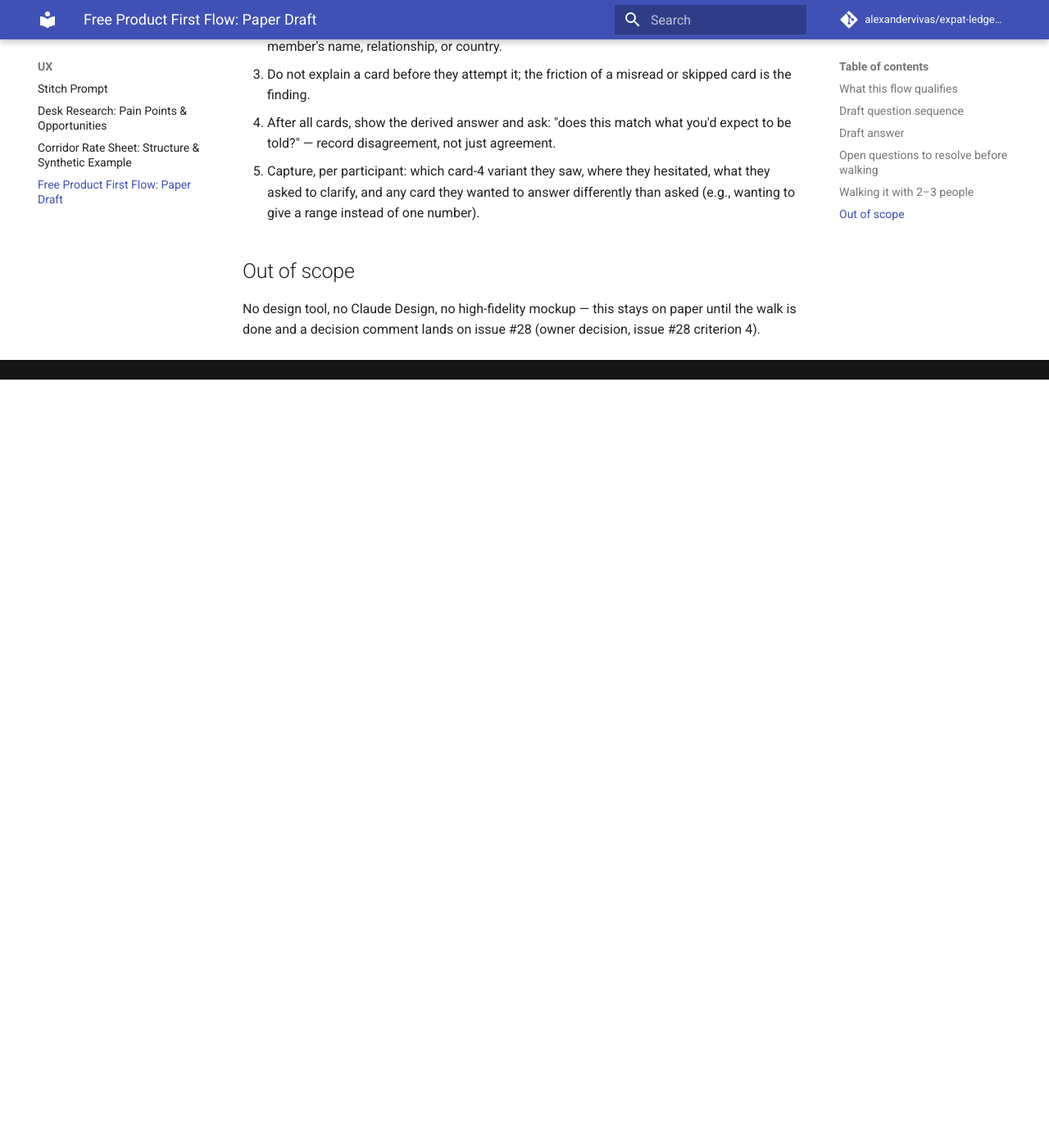
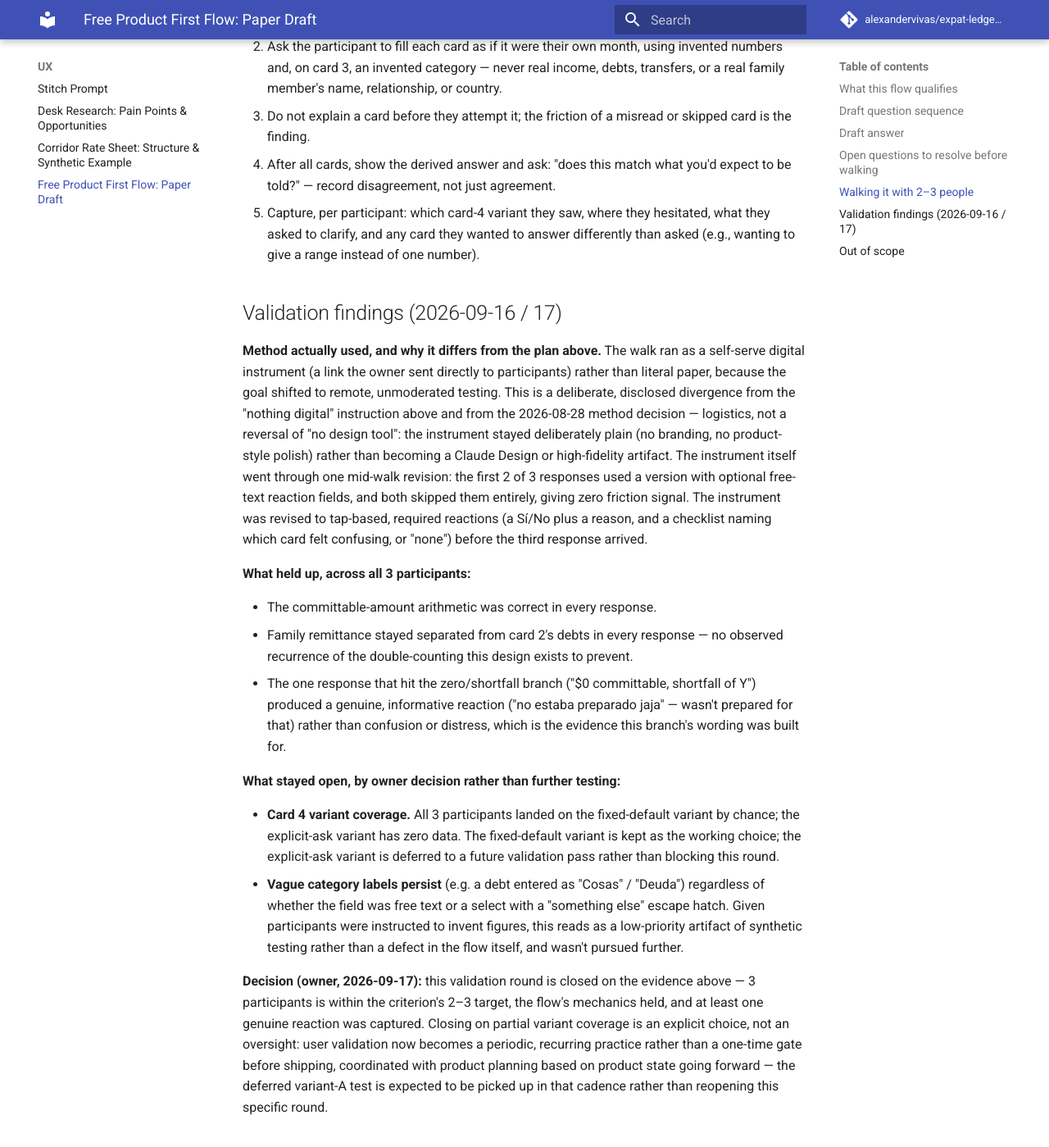
Before and after one commit to alexandervivas/expat-ledger-docs, an MkDocs documentation site: the page built from docs/ux/free-product-first-flow-draft.md, in a window 1280 px wide and 1400 px high, scrolled down 2992 px. Shown: the whole window at 82% size. Built offline with MkDocs 1.6.1 and Material for MkDocs 9.7.7, drawn with Linux system fonts in a browser that asks for light colours; comment, search, counter and statistics services are not loaded; before the commit the page ends 3455 px from its top, so only the background shows below that; some of the changed text lies outside the part shown.

Commit message:
docs(ux): record the first-flow walk's validation findings
3 people walked the qualifying flow (synthetic data) via a self-serve
digital instrument rather than literal paper — a disclosed divergence
from the original "nothing digital" method, done for remote/unmoderated
logistics. Records what held (arithmetic, no double-counting, a
genuine reaction on the shortfall branch), what stayed open by owner
decision (card-4 variant A untested), and the owner's 2026-09-17 call
to close this validation round and move to periodic post-launch
validation instead of chasing full coverage now.

Refs #28

Co-Authored-By: Claude Sonnet 5 <noreply@anthropic.com>
Claude-Session: https://claude.ai/code/session_01WDJQH4a1zAPHUH5bY8xLax

```diff
--- a/docs/ux/free-product-first-flow-draft.md
+++ b/docs/ux/free-product-first-flow-draft.md
@@ -5,7 +5,7 @@
 | **Lane** | UX - Design & Research |
 | **Source issue** | [expat-ledger-docs#28](https://github.com/alexandervivas/expat-ledger-docs/issues/28) |
 | **Method** | Interface first, services after (walk decision 2026-08-28): the flow is defined on paper before any design tool or code. |
-| **Status** | **Unvalidated draft.** This page is a starting point for the owner to revise on paper and then walk with 2–3 people — it is not the validated flow, and it does not by itself satisfy issue #28's acceptance criteria. |
+| **Status** | **Provisionally validated (2026-09-17).** Walked with 3 people, synthetic data, via a self-serve digital instrument rather than literal paper — see [Validation findings](#validation-findings-2026-09-16-17) below for what changed, what held, and what the owner explicitly left open. |
 | **Feeds** | The owner's paper walk (issue #28); the real-spreadsheet design (issue #39, open questions still unanswered there); user-zero validation (issue #29) |
 
 > **Synthetic data only.** Any example numbers below are invented for
@@ -99,8 +99,12 @@ These mirror the open questions still unanswered on issue #39, since both
 issues describe the same qualifying flow from different lanes. (Currency
 combination is not on this list — it's decided; see Draft answer above.)
 
-1. Whether the safety-margin card is asked explicitly or defaulted, and if
-   defaulted, what the default is and how it is disclosed.
+1. ~~Whether the safety-margin card is asked explicitly or defaulted, and if
+   defaulted, what the default is and how it is disclosed.~~ **Resolved
+   for now (2026-09-17):** all 3 walk participants landed on the
+   fixed-default variant (10%, disclosed before the buffer is applied);
+   the explicit-ask variant went untested by chance, not by decision — see
+   [Validation findings](#validation-findings-2026-09-16-17).
 2. Whether irregular or variable income (freelance, tips) is asked as a
    single figure or as a range.
 3. The precise wording of "family obligation" in the language the
@@ -126,6 +130,58 @@ combination is not on this list — it's decided; see Draft answer above.)
    answer differently than asked (e.g., wanting to give a range instead of
    one number).
 
+## Validation findings (2026-09-16 / 17)
+
+**Method actually used, and why it differs from the plan above.** The
+walk ran as a self-serve digital instrument (a link the owner sent
+directly to participants) rather than literal paper, because the goal
+shifted to remote, unmoderated testing. This is a deliberate, disclosed
+divergence from the "nothing digital" instruction above and from the
+2026-08-28 method decision — logistics, not a reversal of "no design
+tool": the instrument stayed deliberately plain (no branding, no
+product-style polish) rather than becoming a Claude Design or
+high-fidelity artifact. The instrument itself went through one
+mid-walk revision: the first 2 of 3 responses used a version with
+optional free-text reaction fields, and both skipped them entirely,
+giving zero friction signal. The instrument was revised to tap-based,
+required reactions (a Sí/No plus a reason, and a checklist naming which
+card felt confusing, or "none") before the third response arrived.
+
+**What held up, across all 3 participants:**
+
+- The committable-amount arithmetic was correct in every response.
+- Family remittance stayed separated from card 2's debts in every
+  response — no observed recurrence of the double-counting this design
+  exists to prevent.
+- The one response that hit the zero/shortfall branch ("$0 committable,
+  shortfall of Y") produced a genuine, informative reaction ("no estaba
+  preparado jaja" — wasn't prepared for that) rather than confusion or
+  distress, which is the evidence this branch's wording was built for.
+
+**What stayed open, by owner decision rather than further testing:**
+
+- **Card 4 variant coverage.** All 3 participants landed on the
+  fixed-default variant by chance; the explicit-ask variant has zero
+  data. The fixed-default variant is kept as the working choice; the
+  explicit-ask variant is deferred to a future validation pass rather
+  than blocking this round.
+- **Vague category labels persist** (e.g. a debt entered as "Cosas" /
+  "Deuda") regardless of whether the field was free text or a select
+  with a "something else" escape hatch. Given participants were
+  instructed to invent figures, this reads as a low-priority artifact
+  of synthetic testing rather than a defect in the flow itself, and
+  wasn't pursued further.
+
+**Decision (owner, 2026-09-17):** this validation round is closed on
+the evidence above — 3 participants is within the criterion's 2–3
+target, the flow's mechanics held, and at least one genuine reaction
+was captured. Closing on partial variant coverage is an explicit
+choice, not an oversight: user validation now becomes a periodic,
+recurring practice rather than a one-time gate before shipping,
+coordinated with product planning based on product state going
+forward — the deferred variant-A test is expected to be picked up in
+that cadence rather than reopening this specific round.
+
 ## Out of scope
 
 No design tool, no Claude Design, no high-fidelity mockup — this stays on
```
